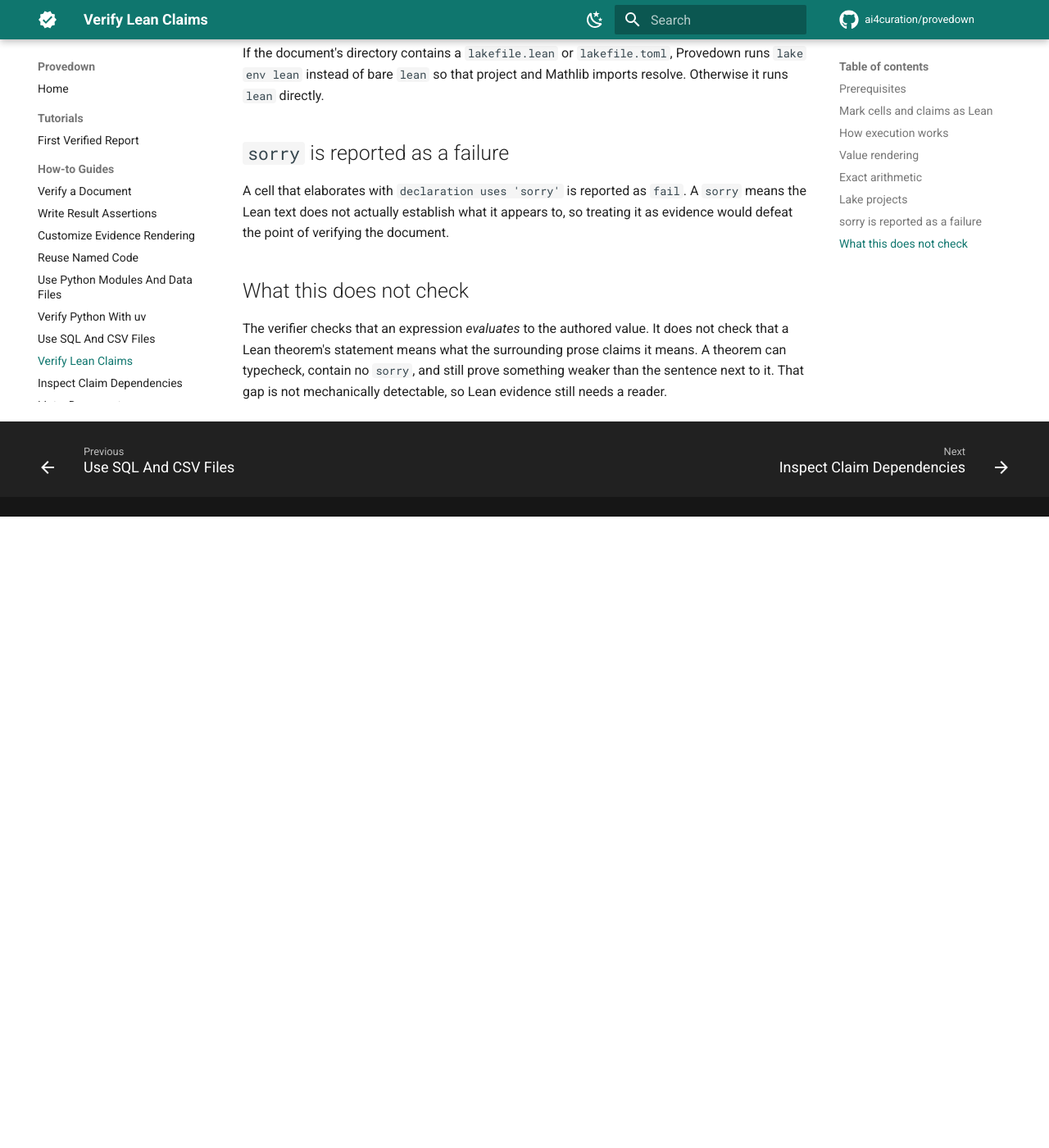
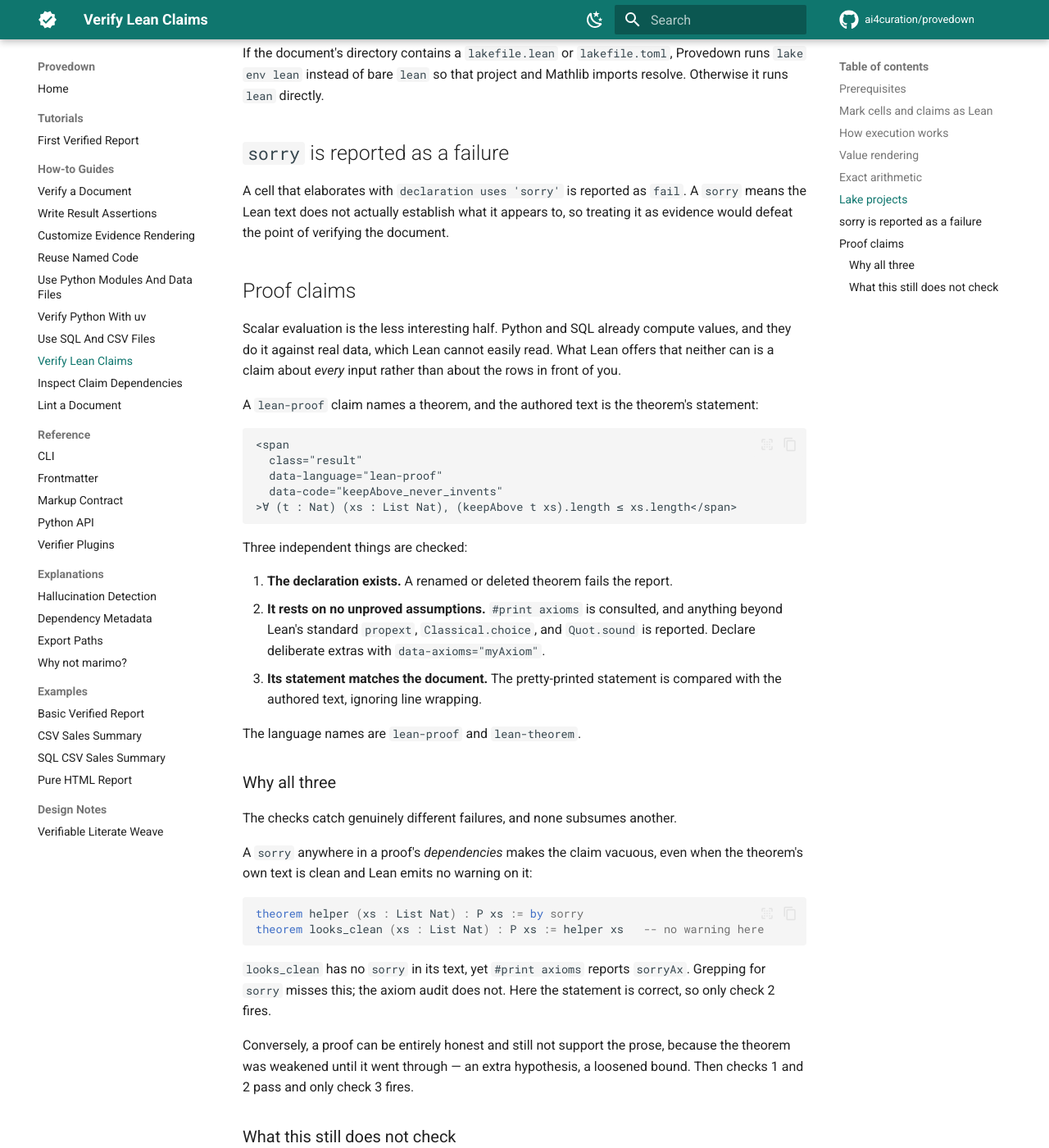
Before and after one commit to ai4curation/provedown, an MkDocs documentation site: the page built from docs/how-to-guides/verify-lean-claims.md, in a window 1280 px wide and 1400 px high, scrolled down 2245 px. Shown: the whole window at 82% size. Built offline with MkDocs 1.6.1 and Material for MkDocs 9.7.7, drawn with Linux system fonts in a browser that asks for light colours; comment, search, counter and statistics services are not loaded; before the commit the page ends 2875 px from its top, so only the background shows below that; some of the changed text lies outside the part shown.

Commit message:
Add lean-proof claims: verify theorem statement and axiom dependencies
Scalar `#eval` claims are the less useful half of a Lean integration.
Python and SQL already compute values, and they do it against real data
that Lean cannot easily read. What Lean offers that neither can is a
claim quantified over every input rather than over the rows at hand.

A `lean-proof` claim names a theorem and authors its statement as the
value. Three independent checks run against it:

- the declaration exists, so a rename or deletion fails the report;
- it depends on no axiom beyond propext, Classical.choice and
  Quot.sound, with deliberate extras declared via `data-axioms`;
- its pretty-printed statement matches the document, up to wrapping.

None of these subsumes another. A `sorry` in a proof's dependencies
makes the claim vacuous while the theorem's own text stays clean and
Lean emits no warning on it, so grepping for `sorry` misses what
`#print axioms` catches; there the statement is correct and only the
axiom audit fires. Conversely a proof can be honest yet not support the
prose because the theorem was weakened until it went through, where only
the statement comparison fires.

The statement is printed in the document rather than hidden behind a
name so the division of labour is explicit: the machine checks statement
against proof, and the reader checks statement against prose.

`data-code` is spliced into a Lean source file, so proof claims are
restricted to a single declaration name.

Adds examples/curation-filter-report.md, which states counts about one
release (checked by python-results against its CSV) alongside guarantees
about the filter itself (checked by lean-results), demonstrating that
retuning the threshold invalidates every count and neither guarantee.

Co-Authored-By: Claude Opus 5 <noreply@anthropic.com>
Claude-Session: https://claude.ai/code/session_0127oytPWKAL3MFPqu2xpWKY

`````diff
--- a/docs/how-to-guides/verify-lean-claims.md
+++ b/docs/how-to-guides/verify-lean-claims.md
@@ -103,10 +103,61 @@ A cell that elaborates with `declaration uses 'sorry'` is reported as `fail`.
 A `sorry` means the Lean text does not actually establish what it appears to,
 so treating it as evidence would defeat the point of verifying the document.
 
-## What this does not check
+## Proof claims
 
-The verifier checks that an expression *evaluates* to the authored value. It
-does not check that a Lean theorem's statement means what the surrounding prose
-claims it means. A theorem can typecheck, contain no `sorry`, and still prove
-something weaker than the sentence next to it. That gap is not mechanically
-detectable, so Lean evidence still needs a reader.
+Scalar evaluation is the less interesting half. Python and SQL already compute
+values, and they do it against real data, which Lean cannot easily read. What
+Lean offers that neither can is a claim about *every* input rather than about
+the rows in front of you.
+
+A `lean-proof` claim names a theorem, and the authored text is the theorem's
+statement:
+
+````markdown
+<span
+  class="result"
+  data-language="lean-proof"
+  data-code="keepAbove_never_invents"
+>∀ (t : Nat) (xs : List Nat), (keepAbove t xs).length ≤ xs.length</span>
+````
+
+Three independent things are checked:
+
+1. **The declaration exists.** A renamed or deleted theorem fails the report.
+2. **It rests on no unproved assumptions.** `#print axioms` is consulted, and
+   anything beyond Lean's standard `propext`, `Classical.choice`, and
+   `Quot.sound` is reported. Declare deliberate extras with
+   `data-axioms="myAxiom"`.
+3. **Its statement matches the document.** The pretty-printed statement is
+   compared with the authored text, ignoring line wrapping.
+
+The language names are `lean-proof` and `lean-theorem`.
+
+### Why all three
+
+The checks catch genuinely different failures, and none subsumes another.
+
+A `sorry` anywhere in a proof's *dependencies* makes the claim vacuous, even
+when the theorem's own text is clean and Lean emits no warning on it:
+
+```lean
+theorem helper (xs : List Nat) : P xs := by sorry
+theorem looks_clean (xs : List Nat) : P xs := helper xs   -- no warning here
+```
+
+`looks_clean` has no `sorry` in its text, yet `#print axioms` reports
+`sorryAx`. Grepping for `sorry` misses this; the axiom audit does not. Here the
+statement is correct, so only check 2 fires.
+
+Conversely, a proof can be entirely honest and still not support the prose,
+because the theorem was weakened until it went through — an extra hypothesis, a
+loosened bound. Then checks 1 and 2 pass and only check 3 fires.
+
+### What this still does not check
+
+Whether the theorem's statement means what the surrounding *prose* claims it
+means. That is why the statement is printed in the document rather than hidden
+behind a name: the machine checks statement against proof, and the reader
+checks statement against prose. A theorem can typecheck, use no `sorry`, match
+the displayed statement, and still be irrelevant to the sentence above it. That
+last gap is not mechanically closable.
`````
Also changed, not shown: docs/reference/markup.md (+2 -2 lines), docs/reference/verifier-plugins.md (+2 -1 lines), examples/curation-filter-report.md (added, +99 -0 lines), 4 other files.
